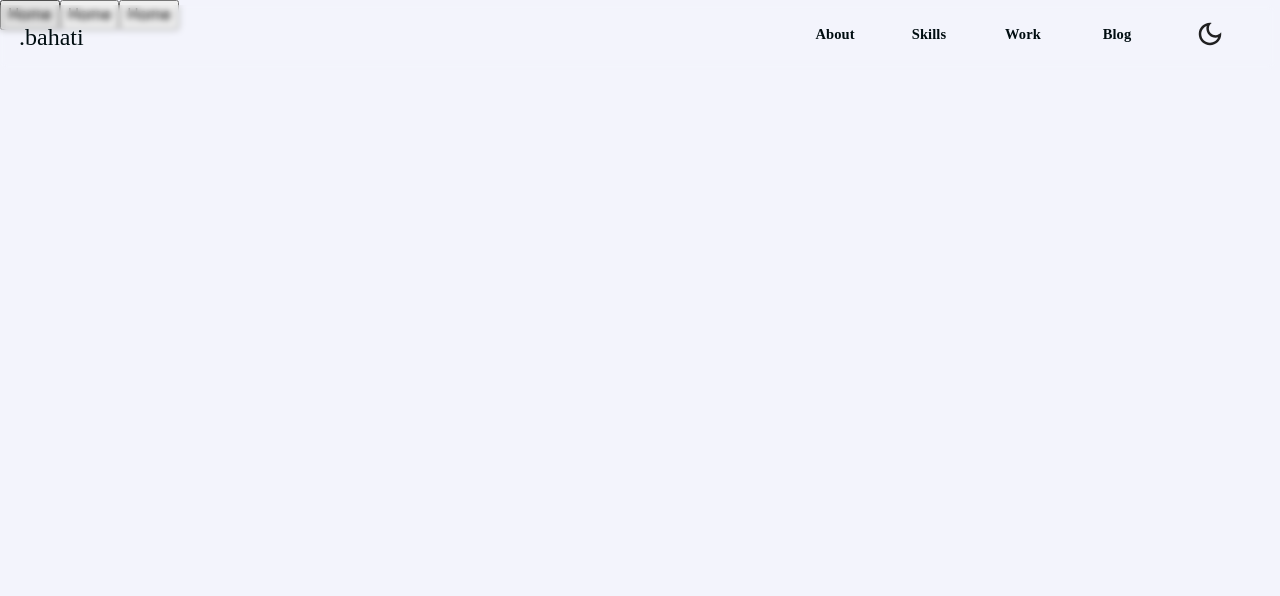
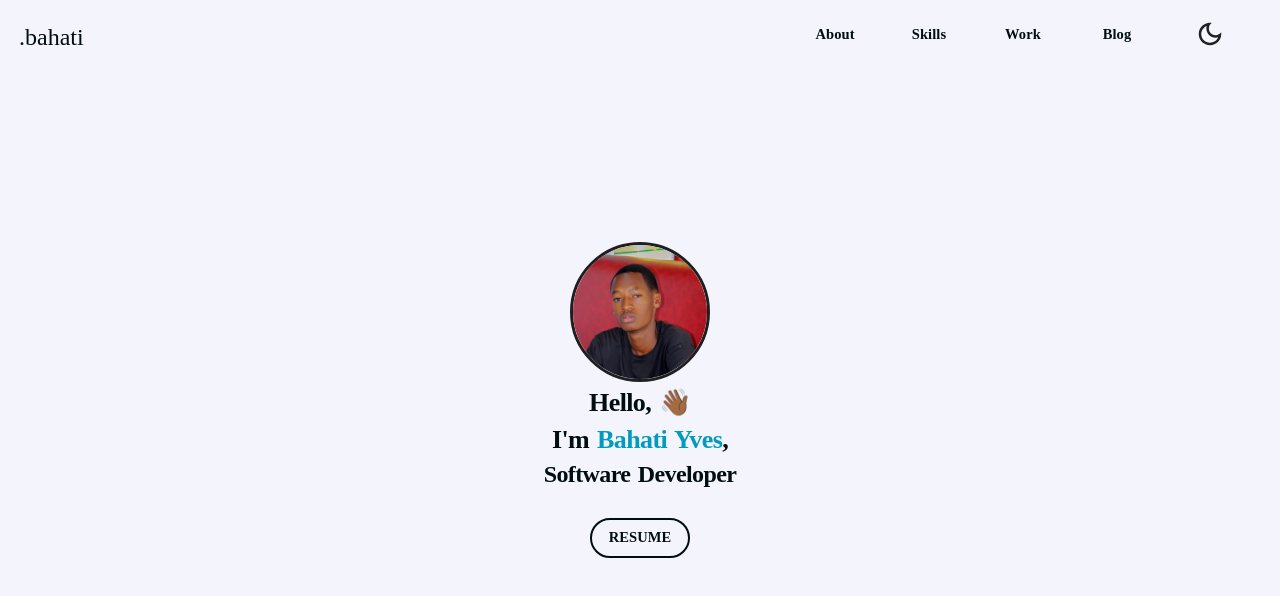
Before and after one commit to bahati10/Portfolio-front-end, a Next.js app: page / in a window 1280 px wide. Shown: the top 596 px of the page. Built offline with nearby package versions, Linux system fonts and the light colour scheme.

Commit message:
customizing profile

```diff
--- a/src/app/Home/page.jsx
+++ b/src/app/Home/page.jsx
@@ -1,4 +1,4 @@
-import Landing from "@/components/landing/landing";
+import Landing from "@/components/landing/landing/landing";
 
 const News = () => {
   return <Landing />;
--- a/src/app/page.js
+++ b/src/app/page.js
@@ -1,22 +1,10 @@
-import Navbar from "@/components/common/Navbar"
-import { Button } from "@mui/base"
-import { Typography } from "@mui/material"
+import Landing from "@/components/landing/landing/landing"
 
 
 export default function Home() {
   return (
     <>
-    <Button>
-      <Typography>Home</Typography>
-    </Button>
-
-    <Button>
-      <Typography>Home</Typography>
-    </Button>
-
-    <Button>
-      <Typography>Home</Typography>
-    </Button>
+    <Landing />
     </>
   )
 }
--- /dev/null
+++ b/src/components/landing/bottom/bottom.jsx
@@ -0,0 +1,70 @@
+import { Button, Typography } from "@mui/material";
+
+const Bottom = () => {
+  return (
+    <div
+      style={{
+        textAlign: "center",
+      }}
+    >
+      <Typography
+        variant="h6"
+        sx={{
+          fontSize: 26,
+          letterSpacing: "-0.6px",
+          marginBottom: "-5px",
+        }}
+      >
+        Hello, 👋🏾
+      </Typography>
+      <Typography
+        variant="h6"
+        sx={{
+          letterSpacing: "-0.6px",
+          fontSize: 26,
+          marginBottom: "-5px",
+        }}
+      >
+        I&#39;m{" "}
+        <span
+          style={{
+            fontSize: 26,
+            color: "#039BBD",
+          }}
+        >
+          Bahati Yves
+        </span>
+        ,
+      </Typography>
+      <Typography
+        variant="h6"
+        sx={{
+          letterSpacing: "-0.6px",
+          fontSize: 24,
+        }}
+      >
+        Software Developer{" "}
+      </Typography>
+      <br />
+      <Button
+        variant="outlined"
+        disableRipple={true}
+        sx={{
+          fontSize: 12,
+          color: "#000D11",
+          border: 2,
+          borderRadius: 20,
+          width: 100,
+          height: 40,
+          "&:hover": {
+            border: 2,
+          },
+        }}
+      >
+        <Typography variant="h6">RESUME</Typography>
+      </Button>
+    </div>
+  );
+};
+
+export default Bottom;
--- a/src/components/landing/landing.jsx
+++ b/src/components/landing/landing/landing.jsx
@@ -1,6 +1,6 @@
 import { Box } from "@mui/material";
-import Image from "next/image";
-import Bottom from "./bottom";
+import Bottom from "../bottom/bottom";
+import ProfileImage from "../profile/profileimage";
 
 const Landing = () => {
   return (
@@ -15,11 +15,11 @@ const Landing = () => {
     >
       <Box
         sx={{
-          border: 4,
+          border: 3,
           width: "100%",
           height: "100%",
-          maxWidth: "150px",
-          maxHeight: "150px",
+          maxWidth: "140px",
+          maxHeight: "140px",
           textAlign: "center",
           position: "relative",
           borderRadius: "100%",
@@ -28,18 +28,9 @@ const Landing = () => {
             maxWidth: "200px",
             maxHeight: "200px",
           },
-          //   "@media (min-width: 960px)": {
-          //     maxWidth: "200px",
-          //     maxHeight: "200px",
-          //   },
         }}
       >
-        <Image
-          src="/tiny.png"
-          alt="Description of the image"
-          layout="fill"
-          objectFit="cover"
-        />
+        <ProfileImage />
       </Box>
       <Bottom />
     </div>
--- /dev/null
+++ b/src/components/landing/profile/profileimage.jsx
@@ -0,0 +1,16 @@
+import Image from "next/image";
+
+const ProfileImage = () => {
+  return (
+    <>
+      <Image
+        src="/tiny.png"
+        alt="Description of the image"
+        layout="fill"
+        objectFit="cover"
+      />
+    </>
+  );
+};
+
+export default ProfileImage;
```
Also changed, not shown: src/components/landing/bottom.jsx (deleted, +0 -54 lines).
